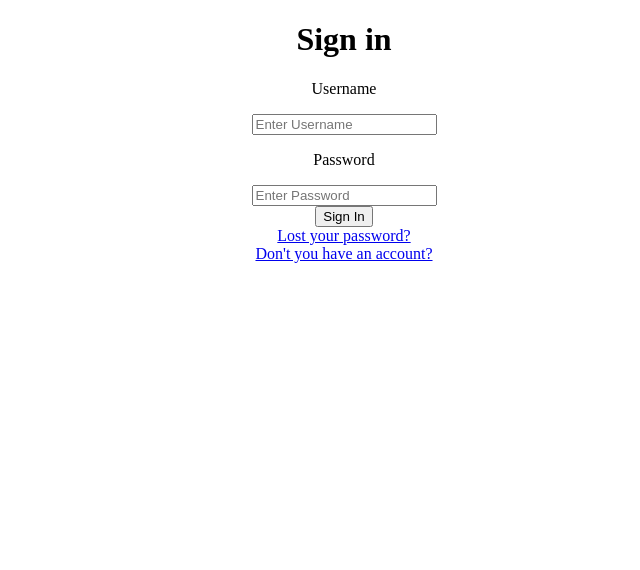
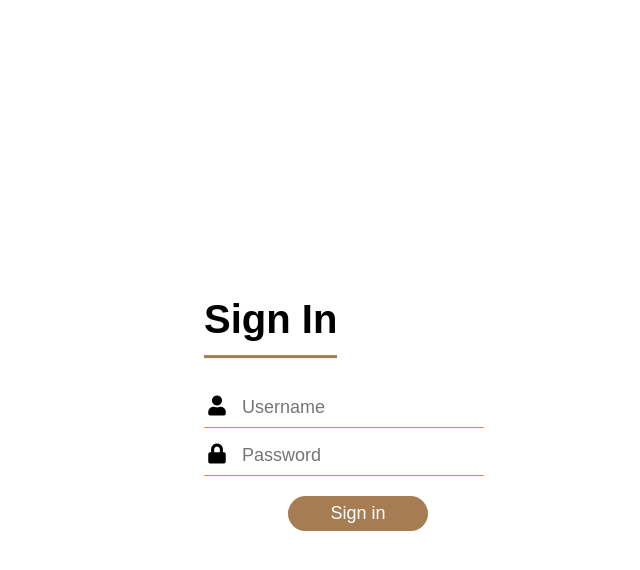
Before and after one commit to Iawyn/Codex, a Python web app: template template/signIn.html in a window 1280 px wide. Shown: the top 570 px of the page, without its empty margins (296-936 px from the left). Run offline with Jinja, Linux system fonts and the light colour scheme; the template is opened without the code that fills it, so the values that code supplies are empty; some libraries are stand-ins or nearby versions.

Commit message:
init commit

```diff
--- a/static/SignIn.css
+++ b/static/SignIn.css
@@ -1,7 +1,58 @@
-*{
-    margin: 0, auto;
+@import "https://use.fontawesome.com/releases/v5.5.0/css/all.css";
+body{
+	  margin: 0;
+	  padding: 0;
+	  font-family: sans-serif;
+	  background-size: cover;
 }
-
-.SignIn{
-    text-align: center;
+.login-box{
+	  width: 280px;
+	  position: absolute;
+	  top: 50%;
+	  left: 50%;
+	  transform: translate(-50%,-50%);
+	  color: black;
 }
+.login-box h1{
+	  float: left;
+	  font-size: 40px;
+	  border-bottom: 3px solid #a67c52;
+	  margin-bottom: 30px;
+	  padding: 13px 0;
+}
+.textbox{
+	  width: 100%;
+	  overflow: hidden;
+	  font-size: 20px;
+	  padding: 8px 0;
+	  margin: 8px 0;
+	  border-bottom: 1px solid #be8e46;
+}
+.textbox i{
+	  width: 26px;
+	  float: left;
+	  text-align: center;
+}
+.textbox input{
+	  border: none;
+	  outline: none;
+	  background: none;
+	  color: black;
+	  font-size: 18px;
+	  width: 80%;
+	  float: left;
+	  margin: 0 10px;
+}
+.btn{
+	  width: 50%;
+	  background: none;
+	  border: 2px solid #a67c52;
+	  background-color: #a67c52;
+	  border-radius: 25px;
+	  color: white;
+	  padding: 5px;
+	  font-size: 18px;
+	  cursor: pointer;
+	  margin: 12px 0;
+	  margin-left: 30%;
+}
--- a/template/signIn.html
+++ b/template/signIn.html
@@ -4,22 +4,22 @@
     <meta charset="UTF-8">
     <meta name="viewport" content="width=device-width, initial-scale=1.0">
     <link rel="stylesheet" type="text/css" href="/static/SignIn.css">
-    <title>SignIn</title>
+    <title>Sign In</title>
 </head>
 <body>
-    <div class="SignIn">
-        <h1>Sign in</h1>
-        <form class="SignInForm">
-            <p>Username</p>
-            <input type="text" name="" placeholder="Enter Username">
-            <p>Password</p>
-            <input type="password" name="" placeholder="Enter Password">
-            <br>
-            <button>Sign In</button>
-            <br>
-            <a href="#">Lost your password?</a><br>
-            <a href="#">Don't you have an account?</a>
-        </form>
-    </div>
+    <div class="login-box">
+        <h1>Sign In</h1>
+        <div class="textbox">
+          <i class="fas fa-user"></i>
+          <input type="text" placeholder="Username">
+        </div>
+
+        <div class="textbox">
+          <i class="fas fa-lock"></i>
+          <input type="password" placeholder="Password">
+        </div>
+
+        <input type="button" class="btn" value="Sign in">
+      </div>
 </body>
 </html>
```
Also changed, not shown: static/images/bg.jpg (added).
